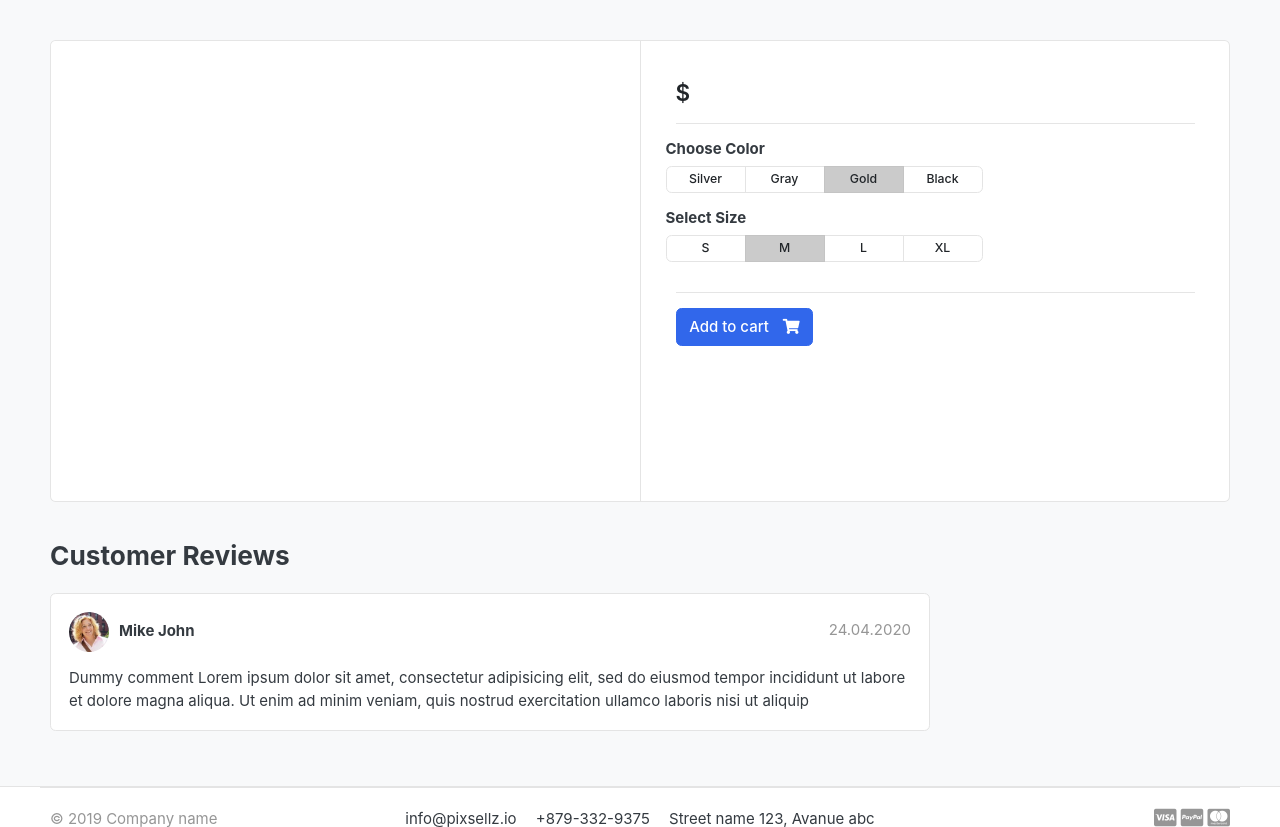
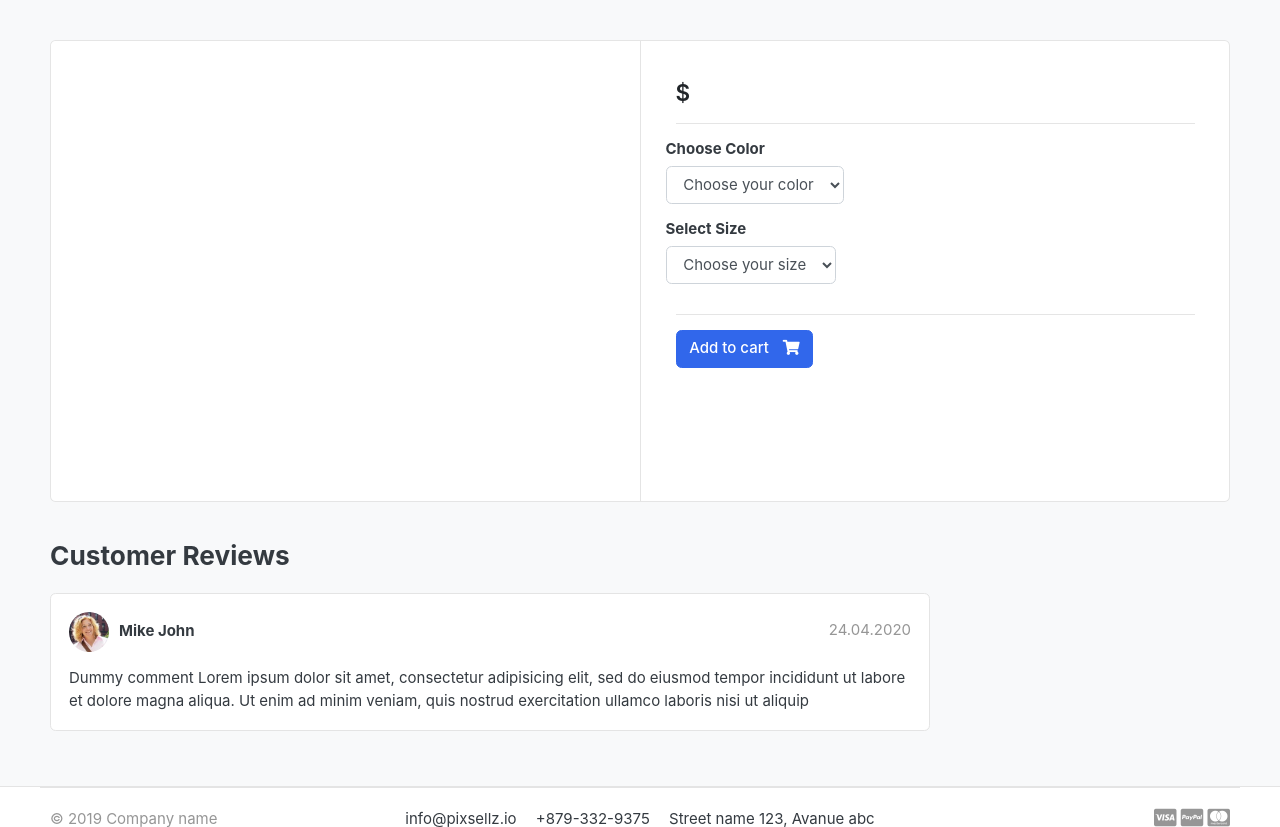
Before and after one commit to Hasan082/Build-Advanced-eCommerce-Project, a Django app: template store/templates/products_details.html in a window 1280 px wide. Shown: the part 118-945 px from the top of the page. Run offline with Django 4.2, Linux system fonts and the light colour scheme; the template is opened without the code that fills it, so the values that code supplies are empty; some libraries are stand-ins or nearby versions; some web fonts are replaced.

Commit message:
[VARIATION] Variation select box done

```diff
--- a/carts/views.py
+++ b/carts/views.py
@@ -12,6 +12,9 @@ def _cart_id(request):
 
 
 def add_cart(request, product_id):
+    color = request.GET.get('color')
+    size = request.GET.get('size')
+    print(color, size)
     product = get_object_or_404(Product, id=product_id)  # Retrieve the product
 
     try:
--- a/store/templates/products_details.html
+++ b/store/templates/products_details.html
@@ -6,7 +6,6 @@
 
 <section class="section-content padding-y bg">
     <div class="container">
-
         <!-- ============================ COMPONENT 1 ================================= -->
         <div class="card">
             <div class="row no-gutters">
@@ -19,6 +18,7 @@
                     </article> <!-- gallery-wrap .end// -->
                 </aside>
                 <main class="col-md-6 border-left">
+                    <form action="{% url 'add_cart' single_product.id %}" method="GET">
                         <article class="content-body">
 
                             <h2 class="title">{{ single_product.prod_name }}</h2>
@@ -29,44 +29,27 @@
 
                             <p>{{ single_product.description }}</p>
 
-
                             <hr>
                             <div class="row">
                                 <div class="item-option-select">
                                     <h6>Choose Color</h6>
-			<div class="btn-group btn-group-sm btn-group-toggle" data-toggle="buttons">
-			  <label class="btn btn-light">
-			    <input type="radio" name="radio_color"> Silver
-			  </label>
-			  <label class="btn btn-light">
-			    <input type="radio" name="radio_color" > Gray
-			  </label>
-			  <label class="btn btn-light active">
-			    <input type="radio" name="radio_color checked"> Gold
-			  </label>
-			  <label class="btn btn-light">
-			    <input type="radio" name="radio_color"> Black
-			  </label>
-			</div>
+                                    <select name="color" class="form-control form-select-sm" aria-label="">
+                                        <option value="">Choose your color</option>
+                                        <option value="red">Red</option>
+                                        <option value="yellow">Yellow</option>
+                                        <option value="green">Green</option>
+                                    </select>
                                 </div>
                             </div> <!-- row.// -->
                             <div class="row">
                                 <div class="item-option-select">
                                     <h6>Select Size</h6>
-			<div class="btn-group btn-group-sm btn-group-toggle" data-toggle="buttons">
-			  <label class="btn btn-light">
-			    <input type="radio" name="radio_color"> S
-			  </label>
-			  <label class="btn btn-light active">
-			    <input type="radio" name="radio_color" checked> M
-			  </label>
-			  <label class="btn btn-light">
-			    <input type="radio" name="radio_color"> L
-			  </label>
-			  <label class="btn btn-light">
-			    <input type="radio" name="radio_color"> XL
-			  </label>
-			</div>
+                                    <select name="size" class="form-control form-select-sm" aria-label="">
+                                        <option value="">Choose your size</option>
+                                        <option value="small">Small</option>
+                                        <option value="medium">Medium</option>
+                                        <option value="large">Large</option>
+                                    </select>
                                 </div>
                             </div> <!-- row.// -->
                             <hr>
@@ -84,13 +67,14 @@
                                 <i class="fas fa-eye"></i>
                             </a>
                             {% else %}
-		<a href="{% url 'add_cart' single_product.id %}" class="btn  btn-primary">
+                            <button type="submit" class="btn  btn-primary">
                                 <span class="text">Add to cart</span>
                                 <i class="fas fa-shopping-cart"></i>
-		</a>
+                            </button>
                             {% endif %}
                             {% endif %}
                         </article> <!-- product-info-aside .// -->
+                    </form>
                 </main> <!-- col.// -->
             </div> <!-- row.// -->
         </div> <!-- card.// -->
@@ -125,7 +109,6 @@
                 </article>
 
 
-
             </div> <!-- col.// -->
         </div> <!-- row.// -->
 
```
Also changed, not shown: templates/base.html (+8 -4 lines). Lines whose indentation alone changed are shown as unchanged.
